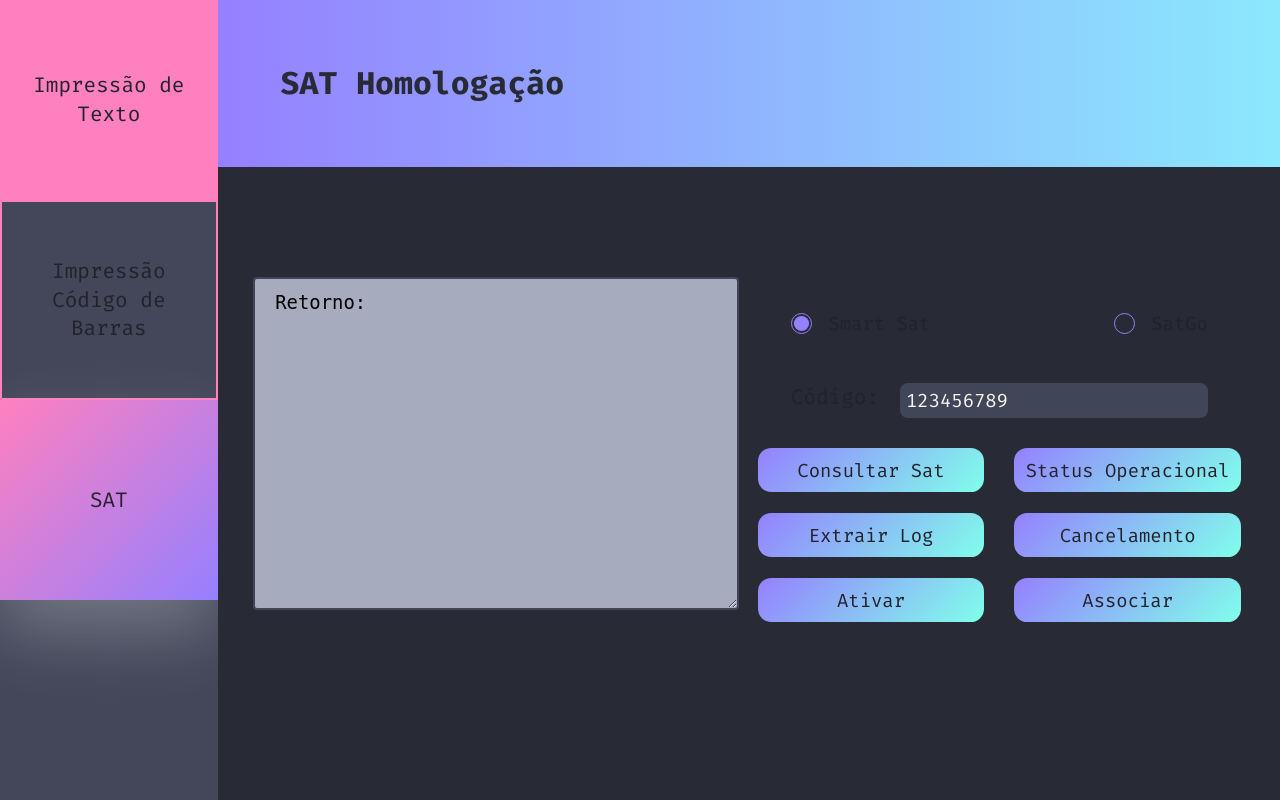
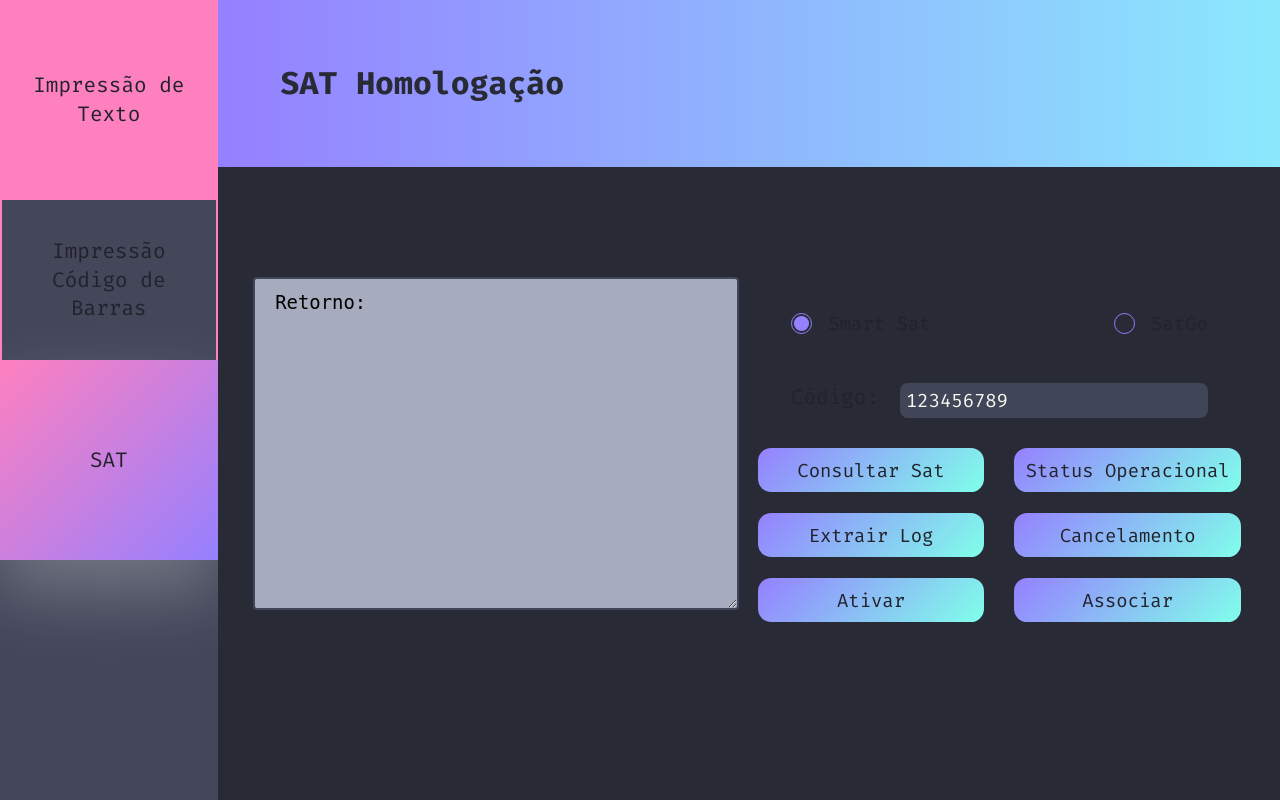
Before and after one commit to gabref/web-app-experience, a PHP site: page / in a window 1280 px wide. Run offline with PHP 8.4, Linux system fonts and the light colour scheme; some web fonts are replaced.

Commit message:
teste css 5

```diff
--- a/css/style.css
+++ b/css/style.css
@@ -80,7 +80,10 @@ main {
 .left-options {
     background-color: #44475a;
     grid-area: options;
-	height: 100vh;
+	list-style: none;
+	display: grid;
+	grid-auto-rows: 170px;
+	grid-gap: 10px;
 }
 
 .card {
```
